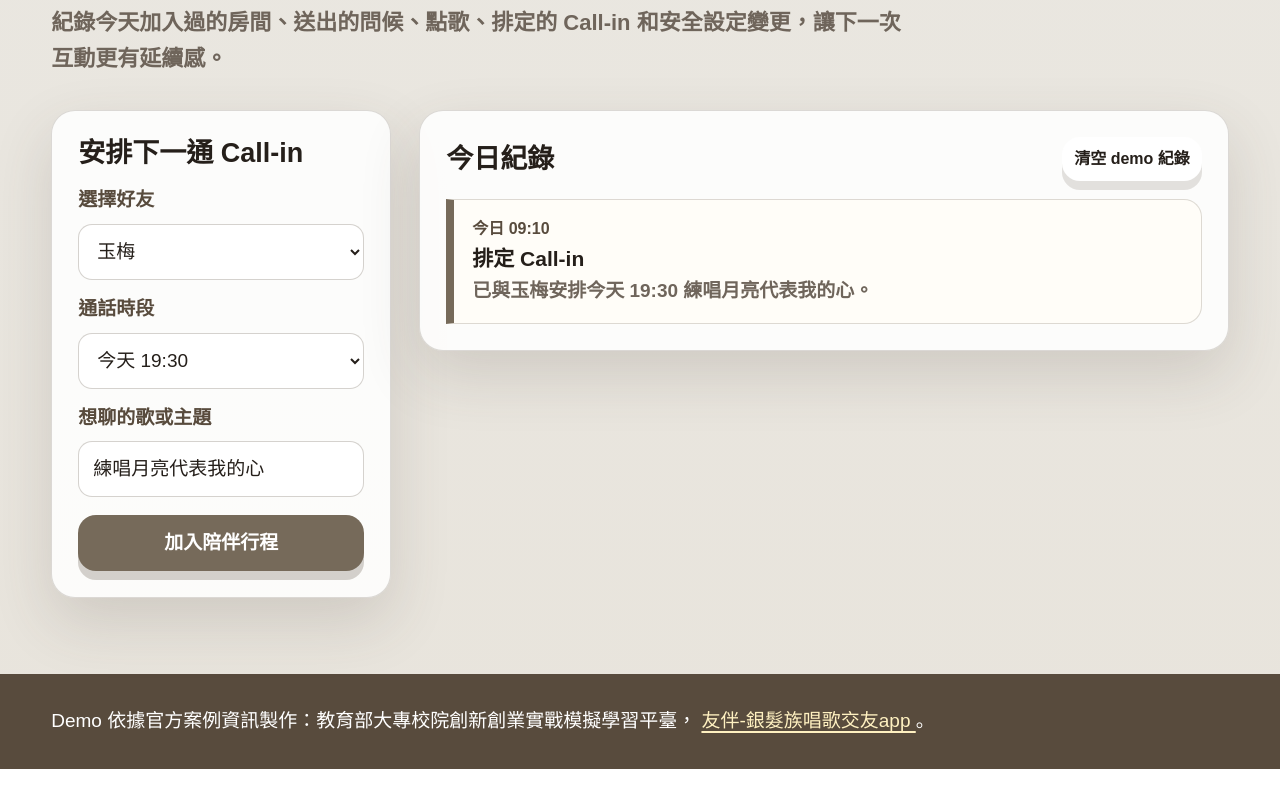
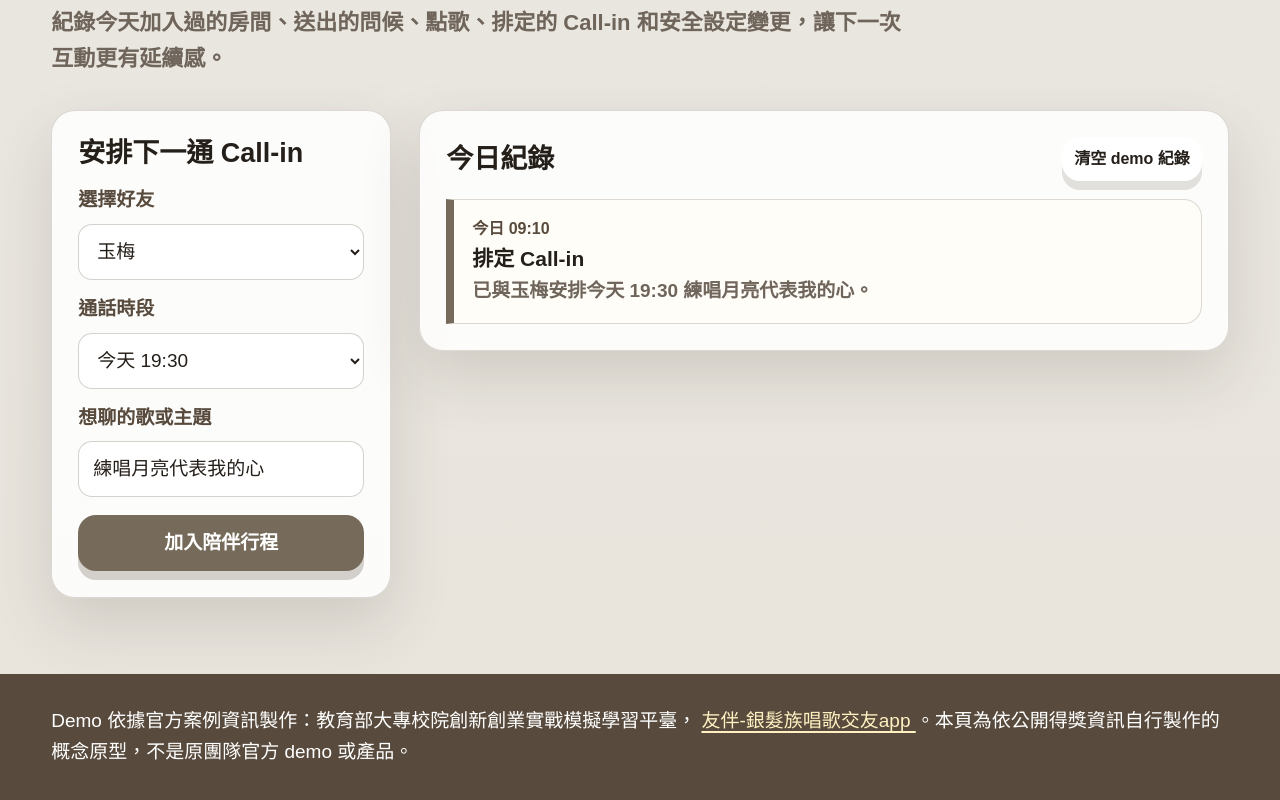
Before and after one commit to atlasforcn/startup-youbuddy-singing-social, a plain HTML site: page index.html in a window 1280 px wide. Shown: the part 5344-6144 px from the top of the page. Before the commit the page ends 6113 px from the top, so only its background shows below. Drawn offline with Linux system fonts and the light colour scheme.

Commit message:
Add explicit demo disclaimer

```diff
--- a/index.html
+++ b/index.html
@@ -366,7 +366,7 @@
         <a href="https://ssp.moe.gov.tw/cases/1441" target="_blank" rel="noopener noreferrer">
           友伴-銀髮族唱歌交友app
         </a>
-        。
+        。本頁為依公開得獎資訊自行製作的概念原型，不是原團隊官方 demo 或產品。
       </p>
     </footer>
 
```
Also changed, not shown: 2 other files.
